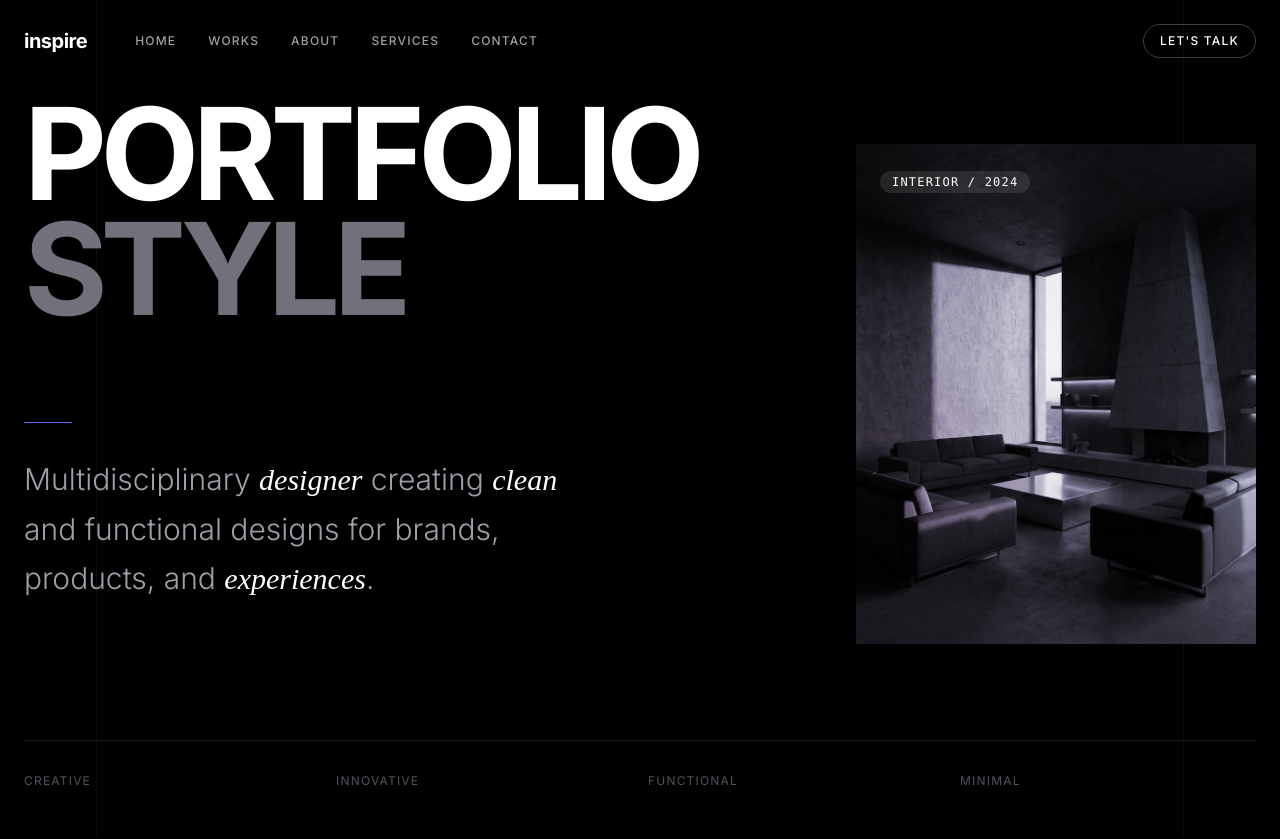
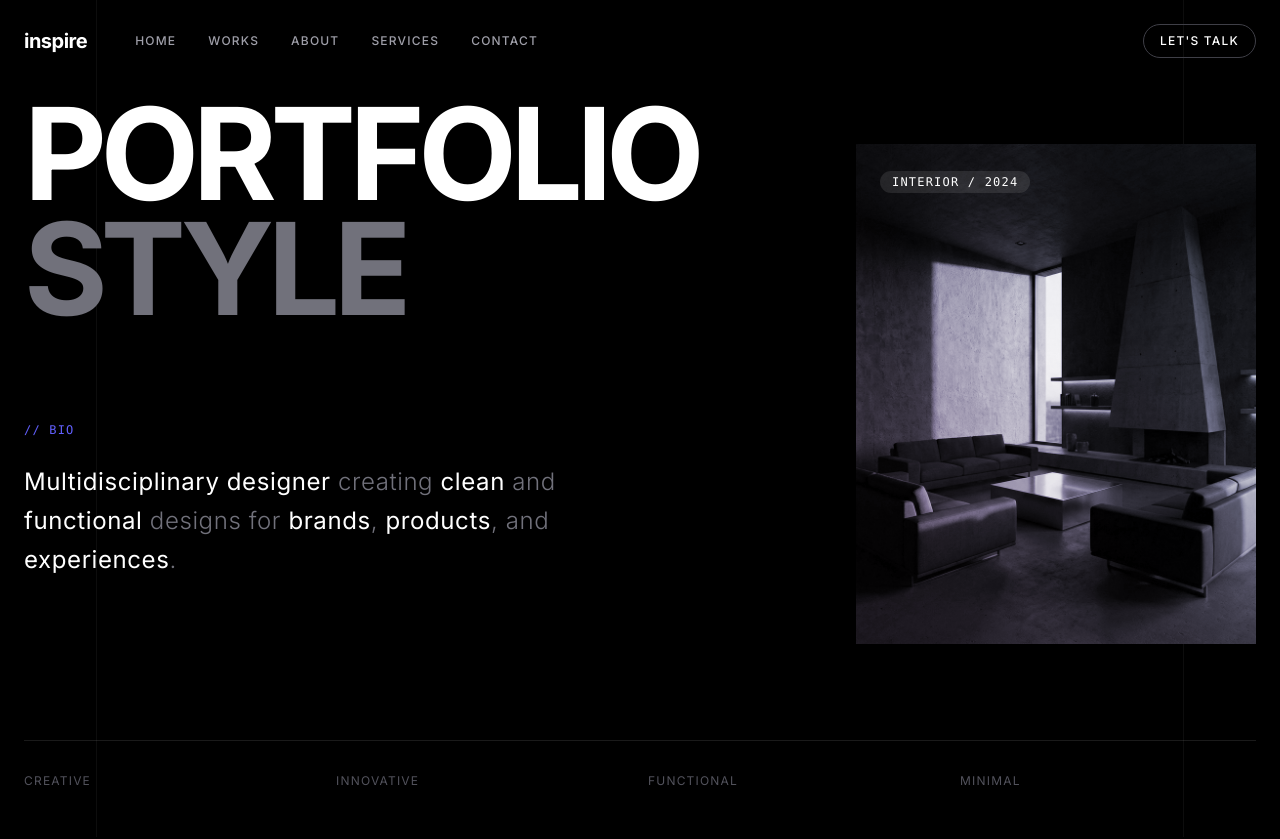
Before and after one commit to dilshandevxx/portfolio-upwork-my-work, a Next.js app: page / in a window 1280 px wide. Shown: the top 839 px of the page. Built offline with nearby package versions, Linux system fonts and the light colour scheme; a web font is replaced by a local one.

Commit message:
make selected work page

```diff
--- a/components/Hero.tsx
+++ b/components/Hero.tsx
@@ -29,13 +29,13 @@ export default function Hero() {
                 initial={{ opacity: 0 }}
                 animate={{ opacity: 1 }}
                 transition={{ delay: 0.5, duration: 0.8 }}
-                className="mt-16 md:mt-24 max-w-xl"
+                className="mt-12 md:mt-24 max-w-xl"
             >
-                <div className="w-12 h-[1px] bg-indigo-500 mb-8" />
-                <p className="text-xl md:text-3xl text-zinc-400 font-light leading-relaxed">
-                    Multidisciplinary <span className="text-white font-['var(--font-playfair)'] italic">designer</span> creating{" "}
-                    <span className="text-white font-['var(--font-playfair)'] italic">clean</span> and functional designs for
-                    brands, products, and <span className="text-white font-['var(--font-playfair)'] italic">experiences</span>.
+                <span className="font-mono text-xs text-indigo-500 tracking-widest uppercase mb-6 block">
+                    // Bio
+                </span>
+                <p className="text-xl md:text-2xl text-zinc-500 font-light leading-relaxed tracking-wide">
+                    <span className="text-white font-normal">Multidisciplinary designer</span> creating <span className="text-white font-normal">clean</span> and <span className="text-white font-normal">functional</span> designs for <span className="text-white font-normal">brands</span>, <span className="text-white font-normal">products</span>, and <span className="text-white font-normal">experiences</span>.
                 </p>
             </motion.div>
           </div>
```
